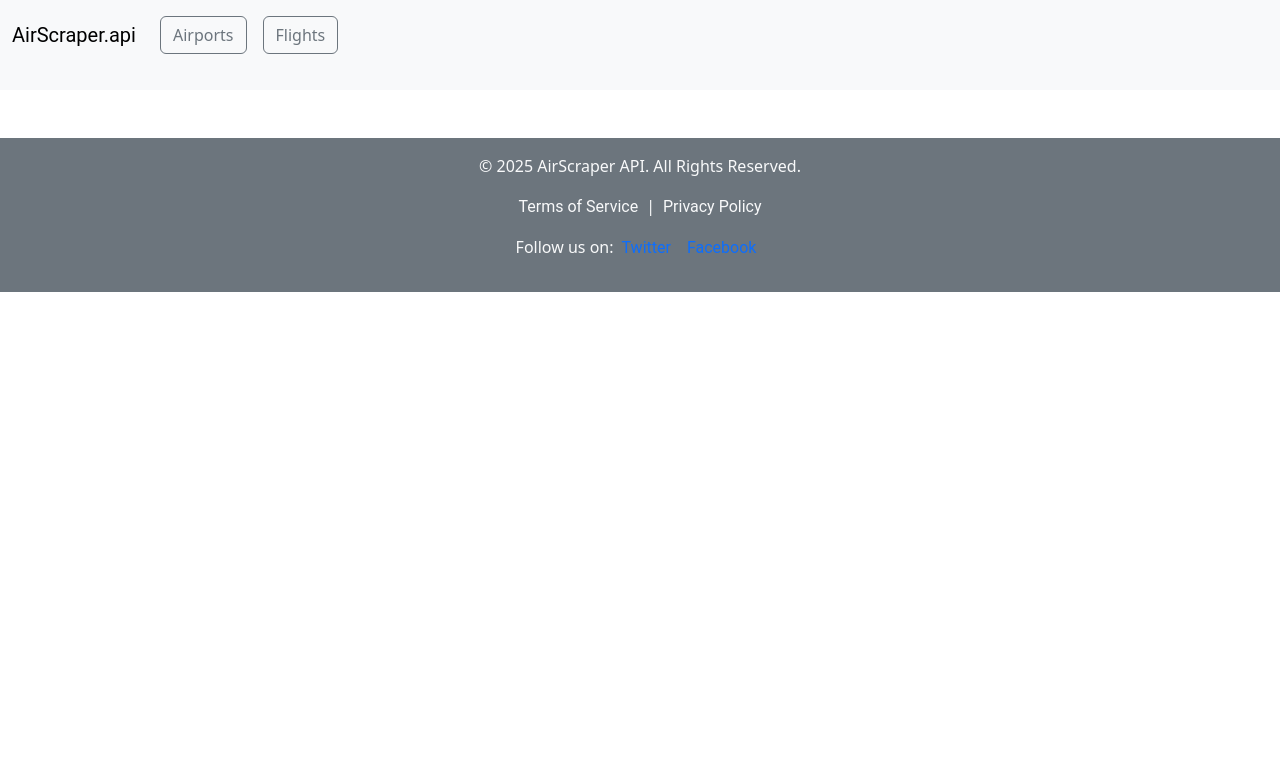
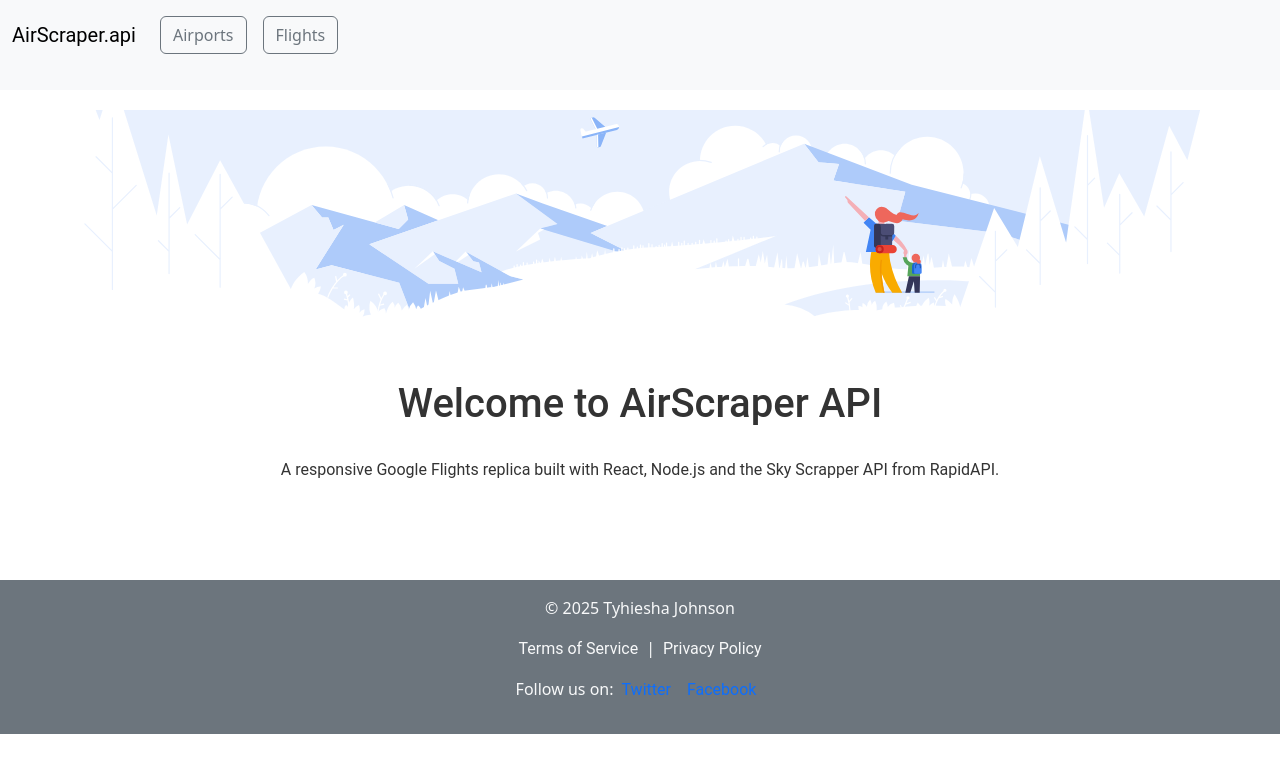
Before and after one commit to tyhieshajohnson/flight_app, a React (Create React App) app in the folder client/: page / in a window 1280 px wide. Shown: the top 772 px of the page. Built offline with nearby package versions, Linux system fonts and the light colour scheme.

Commit message:
Clean up
- Remove comments
- Update footer
- Update home page

```diff
--- a/client/src/App.css
+++ b/client/src/App.css
@@ -1,3 +1,4 @@
+/* Body */
 * {
   margin: 0;
   padding: 0;
@@ -9,12 +10,14 @@ body {
   background-color: #f4f4f4;
 }
 
+/* Navigation */
 .navbar-brand, .btn {
   font-size: 2rem;
   margin-bottom: 20px;
   font-family: 'Roboto', sans-serif;
 }
 
+/* Search Airport */
 .search-airports-container {
   width: 100%;
   max-width: 1200px;
@@ -58,24 +61,6 @@ h1 {
   background-color: #0056b3;
 }
 
-@media (max-width: 768px) {
-  h1 {
-    font-size: 1.5rem;
-    font-family: 'Roboto', sans-serif;
-  }
-
-  .airport-button {
-    font-size: 0.9rem;
-  }
-}
-
-@media (max-width: 480px) {
-  .airport-button {
-    font-size: 1rem;
-    padding: 8px 16px;
-  }
-}
-
 /*Search Flight*/
 .search-flight-container {
   max-width: 800px;
@@ -89,6 +74,7 @@ h1 {
   gap: 1rem;
 }
 
+/* Form */
 .form-group {
   display: flex;
   flex-direction: column;
@@ -145,6 +131,18 @@ body {
 /* Heading Styling */
 .search-heading {
   font-size: 2.5rem;
+  font-family: 'Roboto', sans-serif;
+  text-align: center;
+  margin-bottom: 30px;
+  color: #333;
+}
+
+/* Home Description*/
+.home-description {
+  font-family: 'Roboto', sans-serif;
+  display: flex;
+  justify-content: center;
+  font-size: 1rem;
   text-align: center;
   margin-bottom: 30px;
   color: #333;
@@ -263,3 +261,21 @@ body {
     padding: 8px 16px;
   }
 }
+
+@media (max-width: 768px) {
+  h1 {
+    font-size: 1.5rem;
+    font-family: 'Roboto', sans-serif;
+  }
+
+  .airport-button {
+    font-size: 0.9rem;
+  }
+}
+
+@media (max-width: 480px) {
+  .airport-button {
+    font-size: 1rem;
+    padding: 8px 16px;
+  }
+}
--- a/client/src/App.js
+++ b/client/src/App.js
@@ -13,7 +13,7 @@ function App() {
       <div className="App">
         <nav className="navbar navbar-expand-lg bg-body-tertiary">
           <div className="container-fluid">
-            <a className="navbar-brand">AirScraper.api</a>
+            <Link className="navbar-brand" to="/">AirScraper.api</Link>
             <button
               className="navbar-toggler"
               type="button"
@@ -39,6 +39,17 @@ function App() {
         </nav>
 
         <Routes>
+        <Route
+            path="/"
+            element={<div style={{ color: 'black', padding: '20px' }}>
+            <div className="banner">
+                <img src="/flights_nc_4.svg" alt="Banner" className="banner-image" />
+            </div>
+            <h1 className="search-heading">Welcome to AirScraper API</h1>
+            <p className="home-description">A responsive Google Flights replica built with React, Node.js and the
+            Sky Scrapper API from RapidAPI.</p>
+            </div>}
+          />
           <Route path="/airports" element={<SearchAirports />} />
           <Route path="/flights" element={<SearchFlights />} />
         </Routes>
--- a/client/src/Footer.js
+++ b/client/src/Footer.js
@@ -8,13 +8,13 @@ const Footer = () => {
       <div className="container">
         <div className="row">
           <div className="col-12 text-center">
-            <p>&copy; {new Date().getFullYear()} AirScraper API. All Rights Reserved.</p>
+            <p>&copy; {new Date().getFullYear()} Tyhiesha Johnson</p>
             <p>
-              <Link to="/terms" className="text-light mx-2">
+              <Link to="/" className="text-light mx-2">
                 Terms of Service
               </Link>
               |
-              <Link to="/privacy" className="text-light mx-2">
+              <Link to="/" className="text-light mx-2">
                 Privacy Policy
               </Link>
             </p>
--- a/client/src/SearchAirports.js
+++ b/client/src/SearchAirports.js
@@ -3,16 +3,15 @@ import axios from 'axios';
 import { Table, Form, Button, Spinner, Alert } from 'react-bootstrap';
 
 const SearchAirports = () => {
-  const [query, setQuery] = useState(''); // Search query
-  const [airports, setAirports] = useState([]); // List of fetched airports
-  const [loading, setLoading] = useState(false); // Loading state
-  const [error, setError] = useState(null); // Error state
+  const [query, setQuery] = useState('');
+  const [airports, setAirports] = useState([]);
+  const [loading, setLoading] = useState(false);
+  const [error, setError] = useState(null);
 
-  // Function to fetch airports based on the query
   const fetchAirports = async () => {
-    if (!query) return; // Don't fetch if the query is empty
+    if (!query) return;
     setLoading(true);
-    setError(null); // Reset error before new search
+    setError(null);
 
     const options = {
       method: 'GET',
@@ -30,33 +29,30 @@ const SearchAirports = () => {
     try {
       const response = await axios.request(options);
 
-      // Filter only airports (not cities or countries)
       const airportsData = response.data.data.filter(item => item.navigation.entityType === 'AIRPORT');
 
-      setAirports(airportsData); // Set the airports in state
+      setAirports(airportsData);
     } catch (error) {
       setError('Failed to fetch airports. Please try again.');
     } finally {
-      setLoading(false); // Set loading to false after fetching
+      setLoading(false);
     }
   };
 
   const handleSearchChange = (event) => {
-    setQuery(event.target.value); // Update query when user types
+    setQuery(event.target.value);
   };
 
   const handleSearchClick = () => {
-    fetchAirports(); // Trigger the API request when user clicks Search
+    fetchAirports();
   };
 
   return (
     <div className="container mt-4">
-      {/* Banner Image */}
       <div className="banner">
         <img src="/flights_nc_4.svg" alt="Banner" className="banner-image" />
       </div>
 
-      {/* Heading */}
       <h1 className="search-heading">Find Airports Near You</h1>
 
       <div className="search-box form-container">
@@ -64,23 +60,21 @@ const SearchAirports = () => {
           type="text"
           placeholder="Enter airport name..."
           value={query}
-          onChange={handleSearchChange} // Update query on change
+          onChange={handleSearchChange}
           className="search-input"
         />
         <Button
           type="button"
           variant="primary"
-          onClick={handleSearchClick} // Trigger search on click
+          onClick={handleSearchClick}
           disabled={loading || !query}
         >
           {loading ? <Spinner animation="border" size="sm" /> : 'Search'}
         </Button>
       </div>
 
-      {/* Show error message if any */}
       {error && <Alert variant="danger">{error}</Alert>}
 
-      {/* Display airports data in a table */}
       <Table striped bordered hover className="airports-table form-container">
         <thead>
           <tr>
@@ -98,7 +92,7 @@ const SearchAirports = () => {
                 <td>{airport.navigation.localizedName || 'N/A'}</td>
                 <td>{airport.presentation.subtitle || 'N/A'}</td>
                 <td>
-                  {/* Check if there's an image available */}
+
                   {airport.media && airport.media[0] ? (
                     <img
                       src={airport.media[0].url}
--- a/client/src/SearchFlights.js
+++ b/client/src/SearchFlights.js
@@ -14,7 +14,7 @@ const BookFlight = () => {
   const [adults, setAdults] = useState(1);
   const [children, setChildren] = useState(0);
   const [infants, setInfants] = useState(0);
-  const [limit, setLimit] = useState(10); // Set a default limit for the search results
+  const [limit, setLimit] = useState(10);
 
   const [loading, setLoading] = useState(false);
   const [error, setError] = useState(null);
@@ -25,7 +25,6 @@ const BookFlight = () => {
   const [originSearchQuery, setOriginSearchQuery] = useState('');
   const [destinationSearchQuery, setDestinationSearchQuery] = useState('');
 
-  // Fetch airports for origin or destination based on search query
   useEffect(() => {
     const fetchAirports = async (query, type) => {
       if (!query) {
@@ -68,7 +67,7 @@ const BookFlight = () => {
   }, [originSearchQuery, destinationSearchQuery]);
 
   const handleSubmit = async (event) => {
-    event.preventDefault(); // Prevent page reload
+    event.preventDefault();
 
     setLoading(true);
     setError(null);
@@ -103,10 +102,8 @@ const BookFlight = () => {
     try {
       const response = await axios.request(options);
 
-      // Log API Response to Console
       console.log('API Response:', response.data);
 
-      // Extract itineraries from the API response and set them into the flights state
       setFlights(response.data.data.itineraries);
     } catch (err) {
       setError('Failed to fetch flights. Please try again.');
@@ -115,7 +112,6 @@ const BookFlight = () => {
     }
   };
 
-  // Handle airport selection (Origin and Destination)
   const handleAirportSelect = (airport, type) => {
     if (type === 'origin') {
       setOriginSkyId(airport.skyId);
@@ -128,15 +124,14 @@ const BookFlight = () => {
 
   return (
     <div className="container mt-4">
-      {/* Banner Image */}
       <div className="banner">
         <img src="/flights_nc_4.svg" alt="Flight Banner" style={{ width: '100%', height: 'auto' }} />
       </div>
 
       <h1>Search Available Flights</h1>
 
-      <Form onSubmit={handleSubmit} style={{ borderRadius: '15px', border: '1px solid #ddd', padding: '20px', boxShadow: '0 4px 8px rgba(0, 0, 0, 0.1)' }}>
-        {/* Origin Airport */}
+      <Form onSubmit={handleSubmit} style={{ borderRadius: '15px', border: '1px solid #ddd', padding: '20px',
+      boxShadow: '0 4px 8px rgba(0, 0, 0, 0.1)' }}>
         <Row>
           <Col sm={12} md={6}>
             <Form.Group controlId="originAirport">
@@ -167,7 +162,6 @@ const BookFlight = () => {
             </Form.Group>
           </Col>
 
-          {/* Destination Airport */}
           <Col sm={12} md={6}>
             <Form.Group controlId="destinationAirport">
               <Form.Label>Destination Airport</Form.Label>
@@ -198,7 +192,6 @@ const BookFlight = () => {
           </Col>
         </Row>
 
-        {/* Date and Passenger Info */}
         <Row>
           <Col sm={12} md={6}>
             <Form.Group controlId="departureDate">
@@ -285,10 +278,8 @@ const BookFlight = () => {
         </Button>
       </Form>
 
-      {/* Error message */}
       {error && <Alert variant="danger" className="mt-3">{error}</Alert>}
 
-      {/* Display flight results */}
       {flights.length > 0 && (
         <div className="mt-4 form-container">
           <h2>Flight Results</h2>
```
